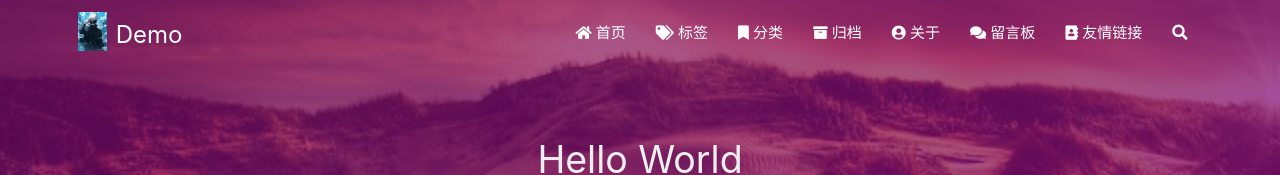
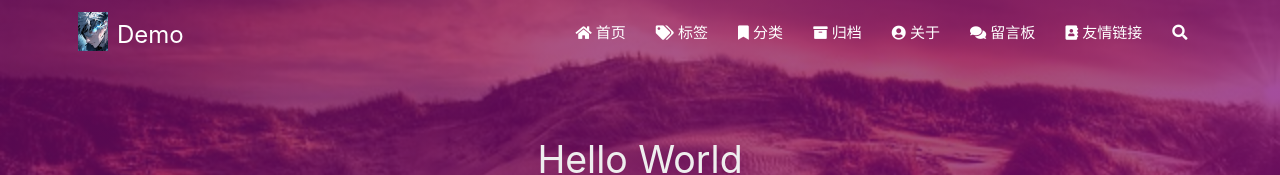
Before and after one commit to HenryWu2101/HenryWu2101.github.io, a plain HTML site: page 2023/09/27/hello-world/index.html in a window 1280 px wide. Shown: the top 175 px of the page. Drawn offline with Linux system fonts and the light colour scheme; some packages are replaced by stand-ins of ours; no server answers; a script that the page names is missing.

Commit message:
Site updated: 2023-09-28 17:50:25

```diff
--- a/2023/09/27/hello-world/index.html
+++ b/2023/09/27/hello-world/index.html
@@ -51,7 +51,7 @@
             <div class="brand-logo">
                 <a href="/" class="waves-effect waves-light">
 
-                    <img src="/medias/featureimages/gojo.jpg" class="logo-img" alt="LOGO">
+                    <img src="/medias/eye.jpg" class="logo-img" alt="LOGO">
 
                     <span class="logo-span">Demo</span>
                 </a>
@@ -150,7 +150,7 @@
 
     <div class="mobile-head bg-color">
 
-        <img src="/medias/featureimages/gojo.jpg" class="logo-img circle responsive-img">
+        <img src="/medias/eye.jpg" class="logo-img circle responsive-img">
 
         <div class="logo-name">Demo</div>
         <div class="logo-desc">
```
Also changed, not shown: 2023/09/28/trial/index.html (+2 -2 lines), archives/2023/09/index.html (+2 -2 lines), archives/2023/index.html (+2 -2 lines), archives/index.html (+2 -2 lines), categories/index.html (+2 -2 lines), categories/trial-ver/index.html (+2 -2 lines), index.html (+2 -2 lines), tags/trial-categories-tags-img/index.html (+2 -2 lines), medias/eye.jpg (added).
